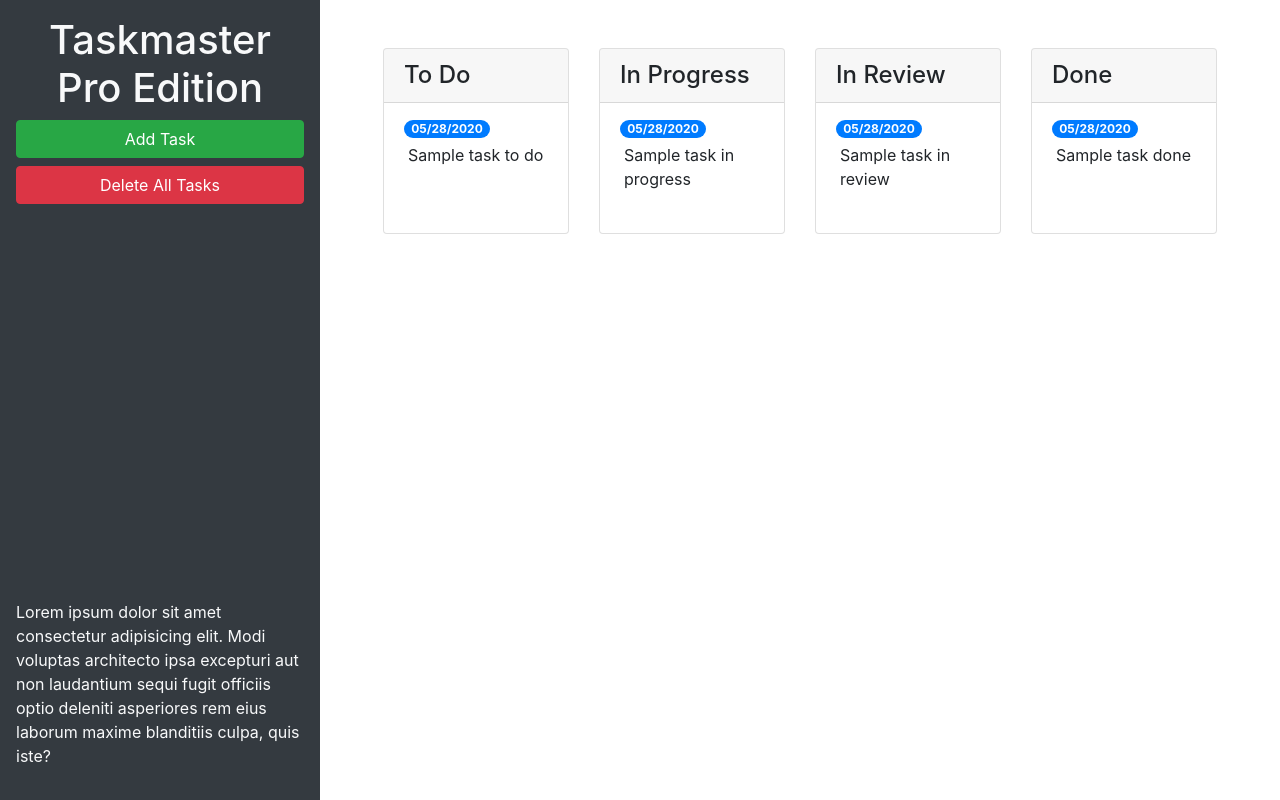
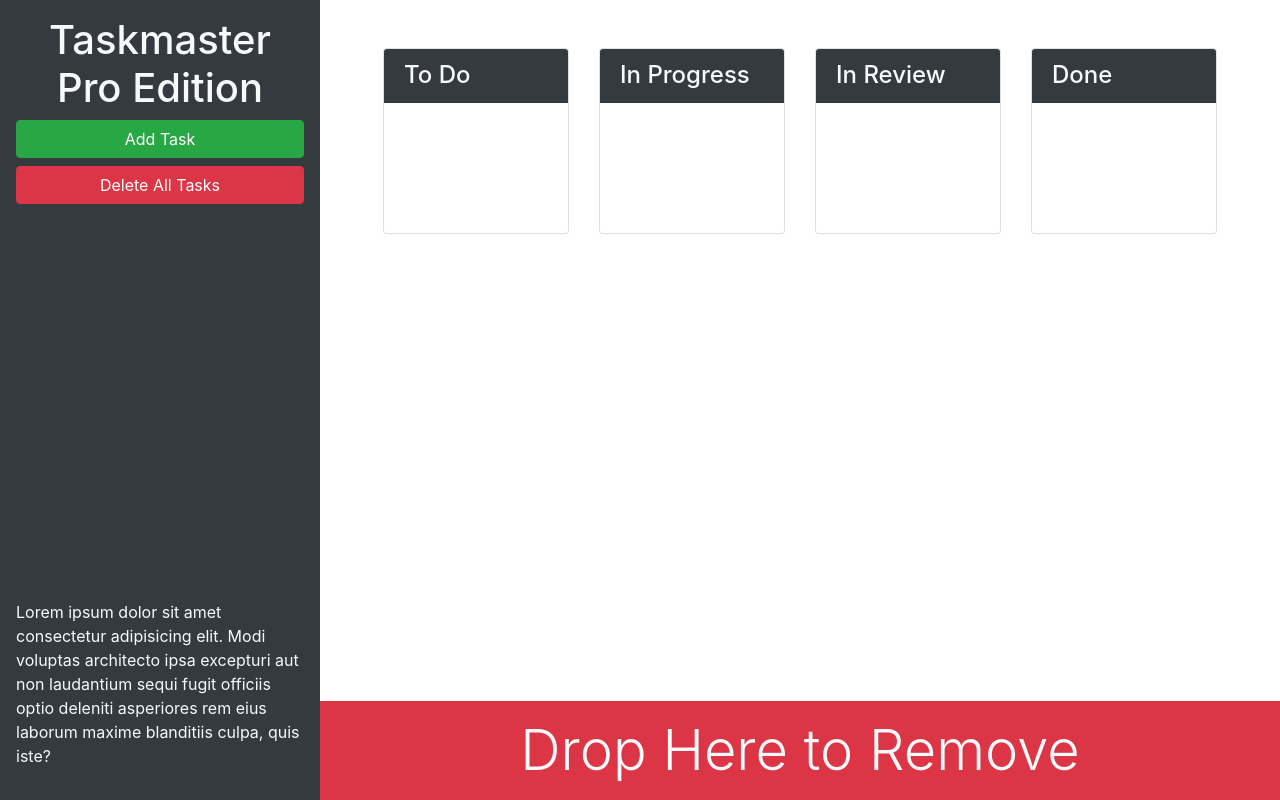
Before and after one commit to Mazattack1999/taskmaster-pro, a plain HTML site: page index.html in a window 1280 px wide. Drawn offline with nearby package versions, Linux system fonts and the light colour scheme.

Commit message:
add trash region

```diff
--- a/index.html
+++ b/index.html
@@ -13,78 +13,65 @@
 <body>
 
   <div class="row min-vh-100 no-gutters">
-    <header class="col-12 col-lg-3 bg-dark text-light d-flex flex-column p-4 p-lg-3">
+    <header class="col-12 col-lg-3 bg-dark text-light sticky-top d-flex flex-column p-4 p-lg-3">
       <h1 class="text-center">Taskmaster Pro Edition</h1>
       <button id="create-task" class="btn btn-block btn-success" data-toggle="modal" data-target="#task-form-modal">Add
         Task</button>
       <button id="remove-tasks" class="btn btn-block btn-danger">Delete All Tasks</button>
-      <p class="mt-auto">Lorem ipsum dolor sit amet consectetur adipisicing elit. Modi voluptas architecto ipsa
+      <p class="mt-auto d-none d-lg-block">Lorem ipsum dolor sit amet consectetur adipisicing elit. Modi voluptas architecto ipsa
         excepturi aut non
         laudantium sequi fugit officiis optio deleniti asperiores rem eius laborum maxime blanditiis culpa, quis iste?
       </p>
     </header>
-    <main class="col-12 col-lg-9">
+    <main class="col-12 col-lg-9 d-flex flex-column">
       <div class="m-5 row justify-content-around">
         <!-- todo start -->
         <div class="col-12 col-md-6 col-xl-3 mb-3">
           <div class="card">
-            <h4 class="card-header">
+            <h4 class="card-header bg-dark text-light">
               To Do
             </h4>
-            <ul id="list-toDo" class="list-group list-group-flush">
-              <li class="list-group-item">
-                <span class="badge badge-primary badge-pill">05/28/2020</span>
-                <p class="m-1">Sample task to do</p>
-              </li>
-            </ul>
+            <ul id="list-toDo" class="list-group list-group-flush"></ul>
           </div>
         </div>
         <!-- todo end -->
         <!-- in progress start -->
         <div class="col-12 col-md-6 col-xl-3 mb-3">
           <div class="card">
-            <h4 class="card-header">
+            <h4 class="card-header bg-dark text-light">
               In Progress
             </h4>
-            <ul id="list-inProgress" class="list-group list-group-flush">
-              <li class="list-group-item">
-                <span class="badge badge-primary badge-pill">05/28/2020</span>
-                <p class="m-1">Sample task in progress</p>
-              </li>
-            </ul>
+            <ul id="list-inProgress" class="list-group list-group-flush"> </ul>
           </div>
         </div>
         <!-- in progress end -->
         <!-- in review start -->
         <div class="col-12 col-md-6 col-xl-3 mb-3">
           <div class="card">
-            <h4 class="card-header">
+            <h4 class="card-header bg-dark text-light">
               In Review
             </h4>
-            <ul id="list-inReview" class="list-group list-group-flush">
-              <li class="list-group-item">
-                <span class="badge badge-primary badge-pill">05/28/2020</span>
-                <p class="m-1">Sample task in review</p>
-              </li>
-            </ul>
+            <ul id="list-inReview" class="list-group list-group-flush"></ul>
           </div>
         </div>
         <!-- in review end -->
         <!-- done start -->
         <div class="col-12 col-md-6 col-xl-3 mb-3">
           <div class="card">
-            <h4 class="card-header">
+            <h4 class="card-header bg-dark text-light">
               Done
             </h4>
-            <ul id="list-done" class="list-group list-group-flush">
-              <li class="list-group-item">
-                <span class="badge badge-primary badge-pill">05/28/2020</span>
-                <p class="m-1">Sample task done</p>
-              </li>
-            </ul>
+            <ul id="list-done" class="list-group list-group-flush"></ul>
           </div>
         </div>
         <!-- done end -->
+      </div>
+
+      <!-- Remove tasks area -->
+      <div id="trash" class="mt-auto">
+        <div class="w-100 bg-danger p-3 text-center text-light display-4">
+          Drop Here to Remove
+        </div>
       </div>
     </main>
   </div>
```
